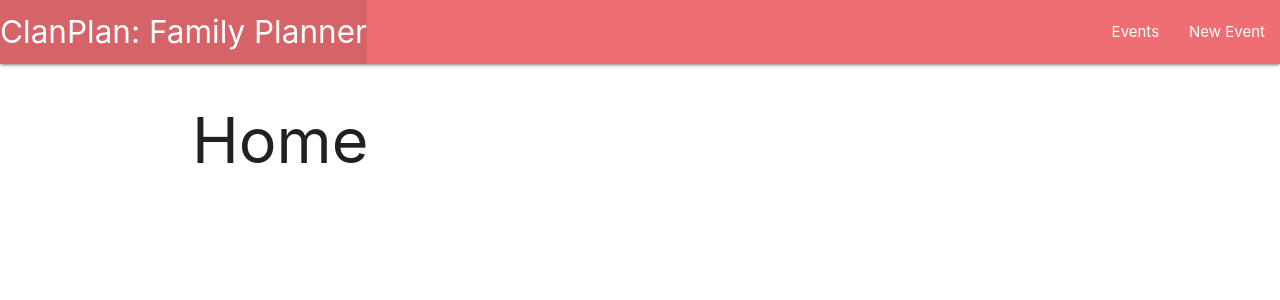
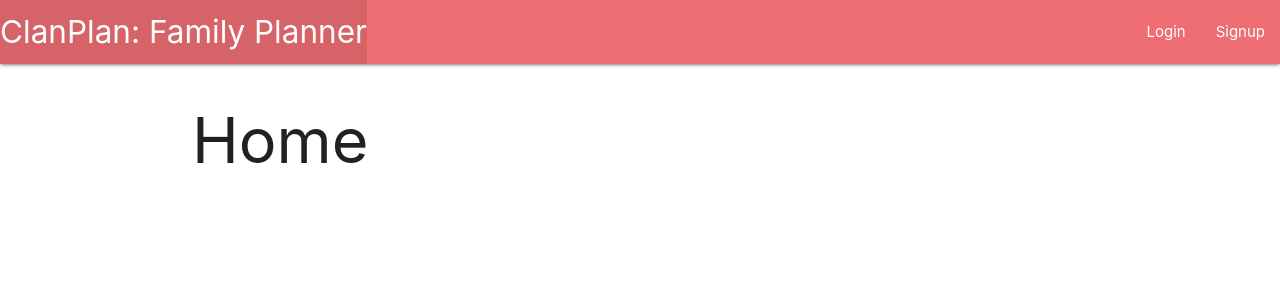
Before and after one commit to jaclynscarey/clanplan, a Django app: page / in a window 1280 px wide. Shown: the top 300 px of the page. Run offline with Django 4.2, Linux system fonts and the light colour scheme.

Commit message:
wip: update navbar based on user login status

```diff
--- a/main_app/templates/base.html
+++ b/main_app/templates/base.html
@@ -19,8 +19,14 @@
                     <li><a href="{% url 'home' %}" class="left brand-logo">ClanPlan: Family Planner</a></li>
                 </ul>
                 <ul class="right">
-                    <li><a href="{% url 'index' %}">Events</a></li>
-                    <li><a href="{% url 'events_create' %}">New Event</a></li>
+                    {% if user.is_authenticated %}
+                        <li><a href="{% url 'index' %}">Events</a></li>
+                        <li><a href="{% url 'events_create' %}">New Event</a></li>
+                        <li><a href="{% url 'logout' %}">Logout</a></li>
+                    {% else %}
+                        <li><a href="{% url 'login' %}">Login</a></li>
+                        <li><a href="{% url 'signup' %}">Signup</a></li>
+                    {% endif %}
                 </ul>
             </div>
         </nav>
```
